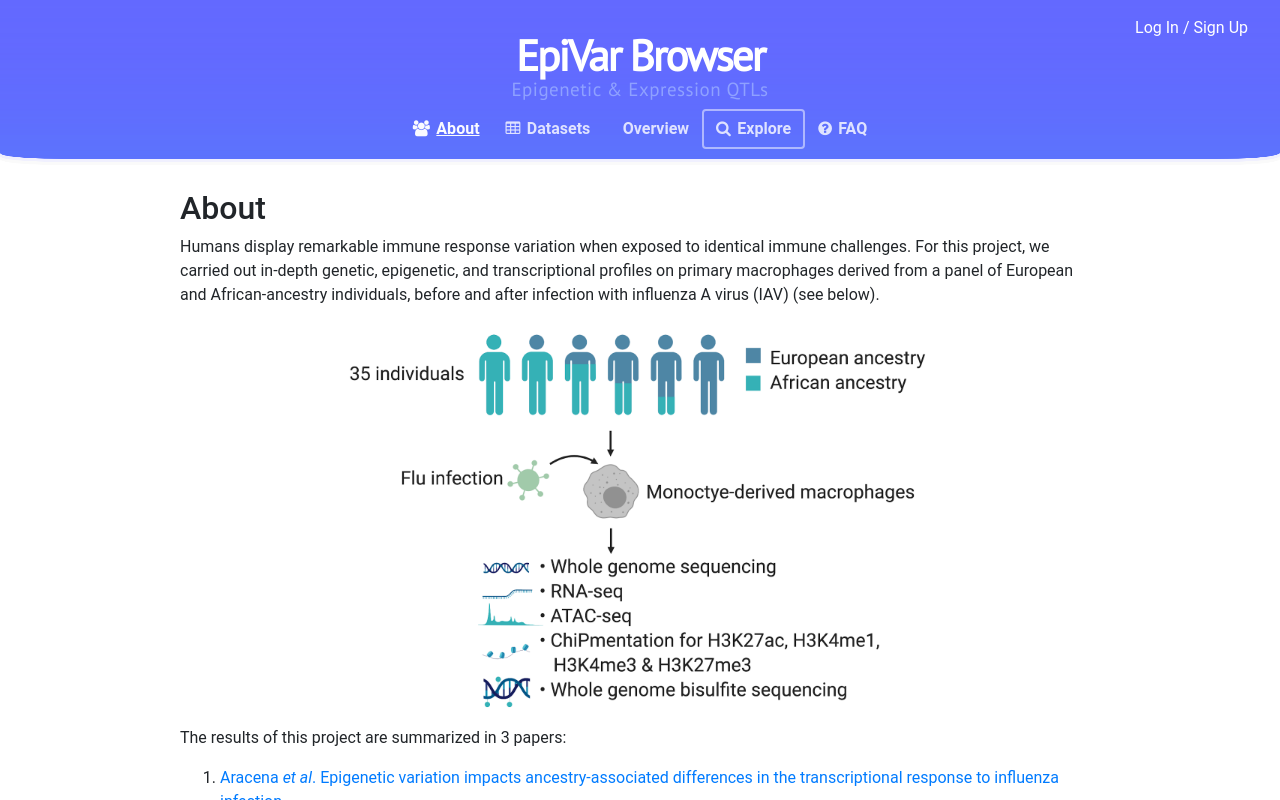
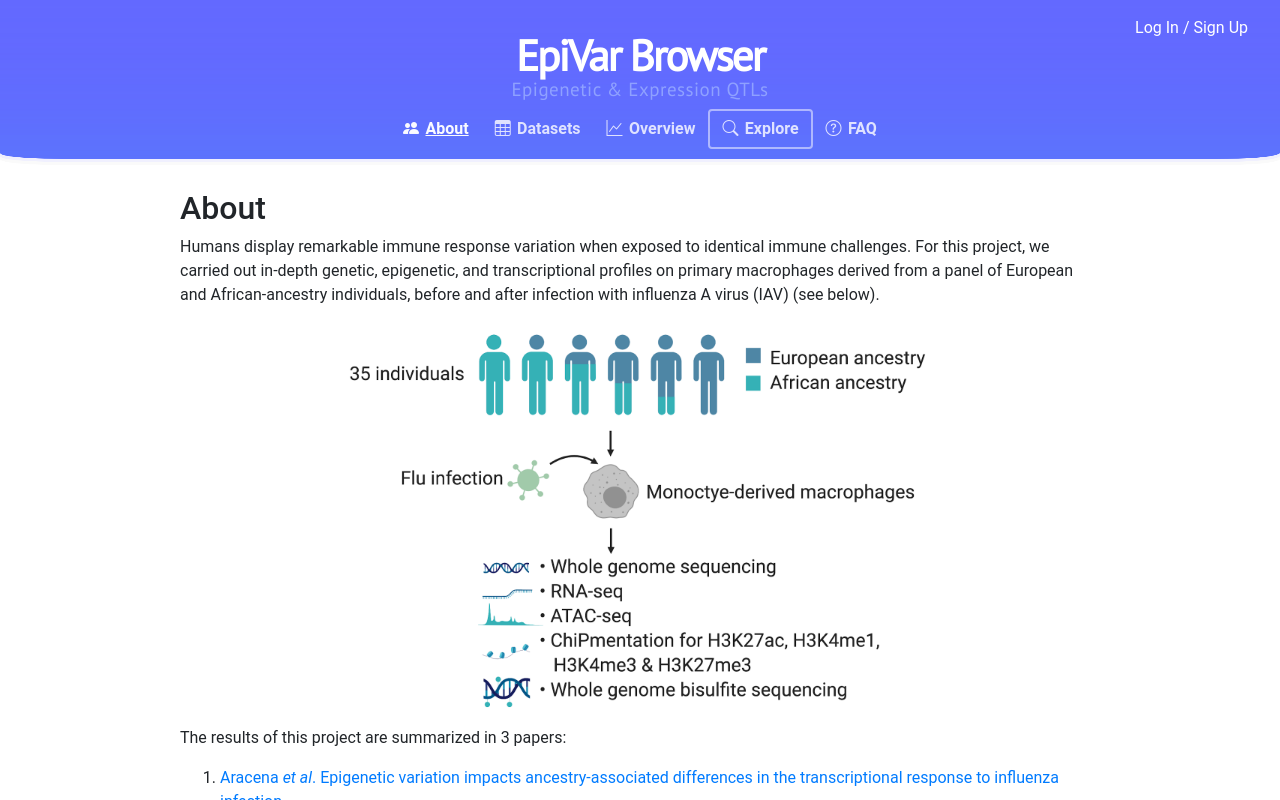
Before and after one commit to c3g/epivar-browser, a React (Create React App) app in the folder client/: page /about in a window 1280 px wide. Built offline with nearby package versions, Linux system fonts and the light colour scheme; no server answers; what rambda would draw is missing.

Commit message:
style(client): add bootstrap icons

```diff
--- a/client/package.json
+++ b/client/package.json
@@ -5,6 +5,7 @@
   "dependencies": {
     "axios": "^1.3.6",
     "bootstrap": "^4.6.2",
+    "bootstrap-icons": "^1.10.5",
     "classname": "0.0.0",
     "clsx": "^1.2.1",
     "d3-quadtree": "^3.0.1",
--- a/client/src/components/App.js
+++ b/client/src/components/App.js
@@ -1,6 +1,8 @@
 import React, {Component, useEffect, useState} from 'react';
 import {Navigate, Outlet, Route, Routes, useLocation, useNavigate} from "react-router-dom";
 import {useDispatch, useSelector} from "react-redux";
+
+import "bootstrap-icons/font/bootstrap-icons.min.css";
 
 import Header from './Header'
 import Footer from './Footer'
--- a/client/src/components/Header.js
+++ b/client/src/components/Header.js
@@ -29,19 +29,19 @@ export default function Header({children, onAbout, onDatasets, onOverview, onExp
         <div className="Header__links">
           <Button color="link"
                   className={location.pathname.startsWith("/about") ? "active" : ""}
-                  onClick={onAbout}><Icon name="users" />About</Button>
+                  onClick={onAbout}><Icon name="people-fill" bootstrap={true} />About</Button>
           <Button color="link"
                   className={location.pathname.startsWith("/datasets") ? "active" : ""}
-                  onClick={onDatasets}><Icon name="table" />Datasets</Button>
+                  onClick={onDatasets}><Icon name="table" bootstrap={true} />Datasets</Button>
           <Button color="link"
                   className={location.pathname.startsWith("/overview") ? "active" : ""}
-                  onClick={onOverview}><Icon name="chart-scatter" />Overview</Button>
+                  onClick={onOverview}><Icon name="graph-up" bootstrap={true} />Overview</Button>
           <Button color="link"
                   className={"highlight" + (location.pathname.startsWith("/explore") ? " active" : "")}
-                  onClick={onExplore}><Icon name="search" />Explore</Button>
+                  onClick={onExplore}><Icon name="search" bootstrap={true} />Explore</Button>
           <Button color="link"
                   className={location.pathname.startsWith("/faq") ? "active" : ""}
-                  onClick={onFAQ}><Icon name="question-circle" />FAQ</Button>
+                  onClick={onFAQ}><Icon name="question-circle" bootstrap={true} />FAQ</Button>
           {/*<Button color="link" onClick={onContact}><Icon name="envelope" />Contact</Button>*/}
         </div>
         { children }
--- a/client/src/components/Icon.js
+++ b/client/src/components/Icon.js
@@ -1,13 +1,21 @@
 import React from 'react'
 
 
-export default function Icon({ name, spin, className, ...rest }) {
+const Icon = ({ name, spin, className, bootstrap, ...rest }) => {
+  const prefix = bootstrap ? "bi" : "fa";
+
   const iconClassName = [
-    'fa',
-    `fa-${name}`,
-    spin ? 'fa-spin' : '',
+    prefix,
+    `${prefix}-${name}`,
+    spin ? `${prefix}-spin` : '',
     className,
   ].join(' ')
 
   return <i className={iconClassName} {...rest} />
-}
+};
+
+Icon.defaultProps = {
+  bootstrap: false,
+};
+
+export default Icon;
```
Also changed, not shown: client/public/manifest.json, 1 other file (tests, documents, lock files or other folders).
